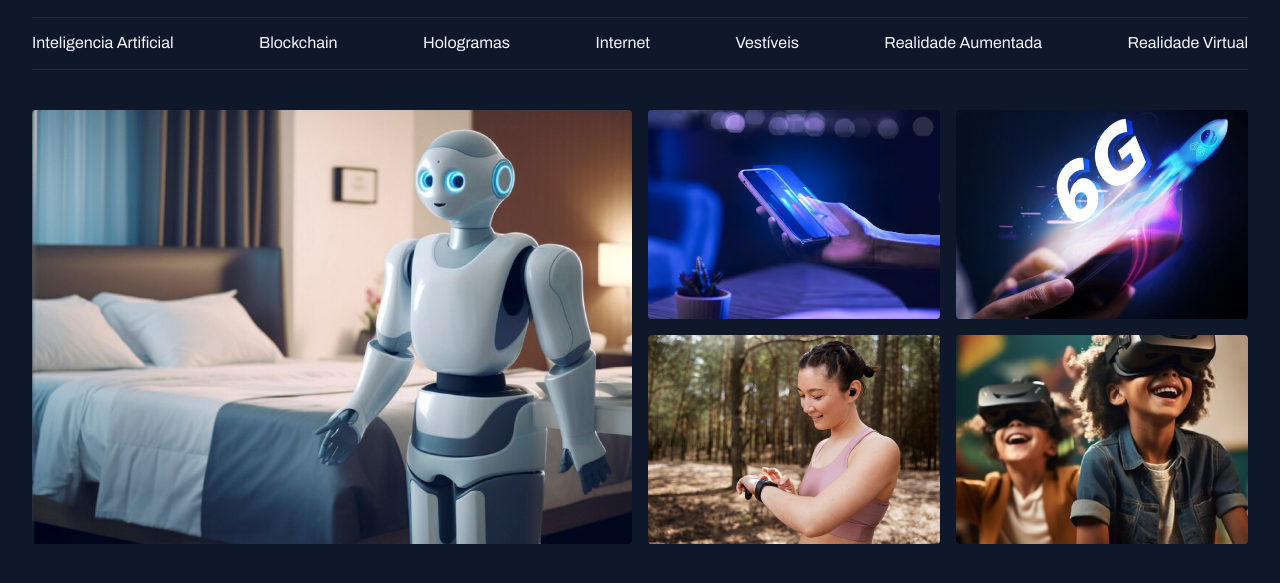
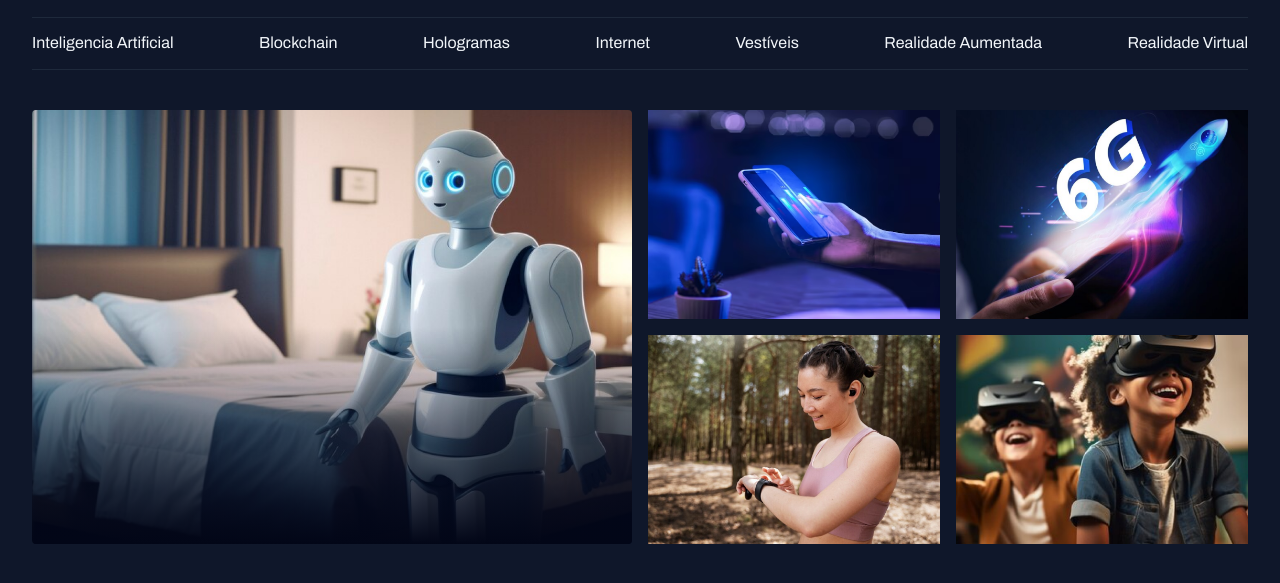
Before and after one commit to gsouza097/portal-de-noticias, a plain HTML site: page index.html in a window 1280 px wide. Shown: the part 45-628 px from the top of the page. Drawn offline with Linux system fonts and the light colour scheme; a web font is replaced by a local one.

Commit message:
adicionando fundo com degrade

```diff
--- a/index.html
+++ b/index.html
@@ -44,7 +44,7 @@
 
     <main class="grid container">
         <section id="featured">
-            <div>
+            <div class="card">
                 <img src="assets/imagens/Image 01.png" alt="">
             </div>
 
--- a/styles/sections.css
+++ b/styles/sections.css
@@ -9,6 +9,24 @@
     img{
         height: 100%;
         object-fit: cover;
-        border-radius: 4px;
+
     }
 }
+.card {
+    position: relative;
+    border-radius: 4px;
+    overflow: hidden;
+
+    &::before {
+        content: '';
+        position: absolute;
+        inset: 0;
+        top: 50%;
+        background: linear-gradient(
+            180deg,
+            transparent 0%,
+            #020617
+            );
+    }
+
+}
```
